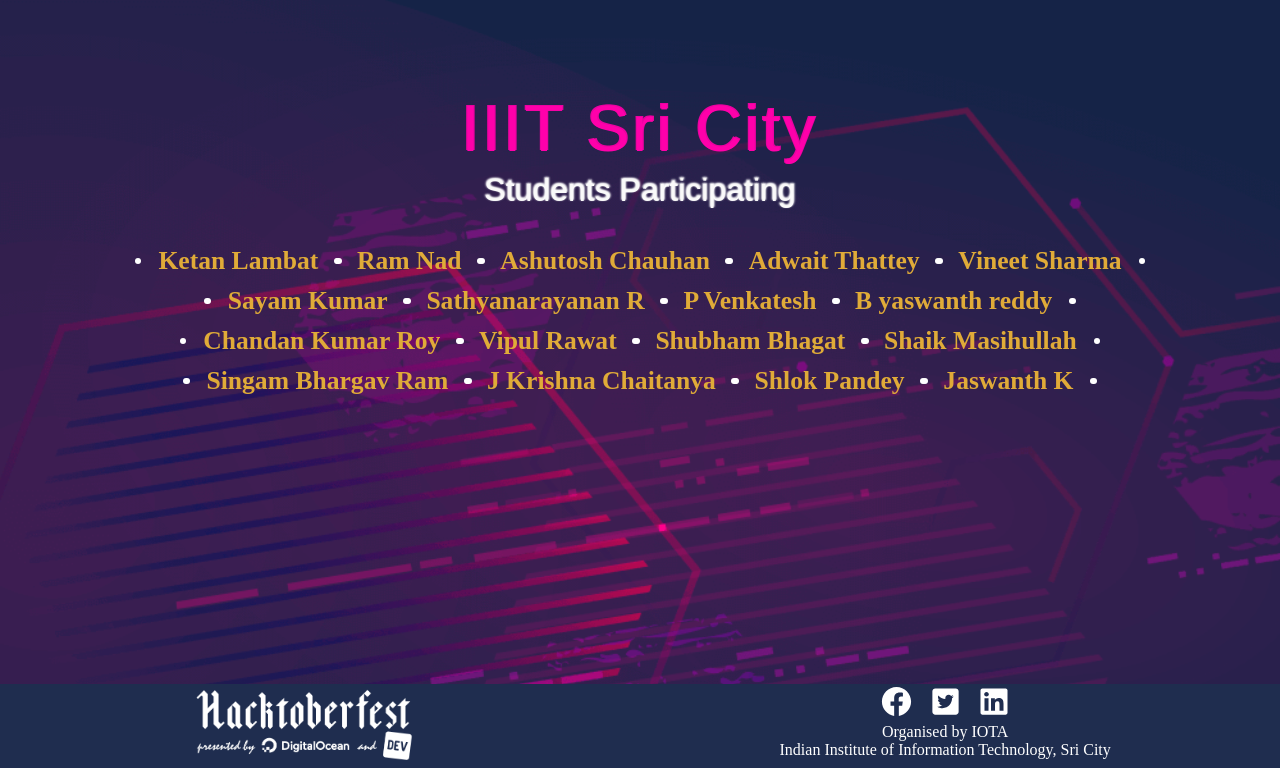
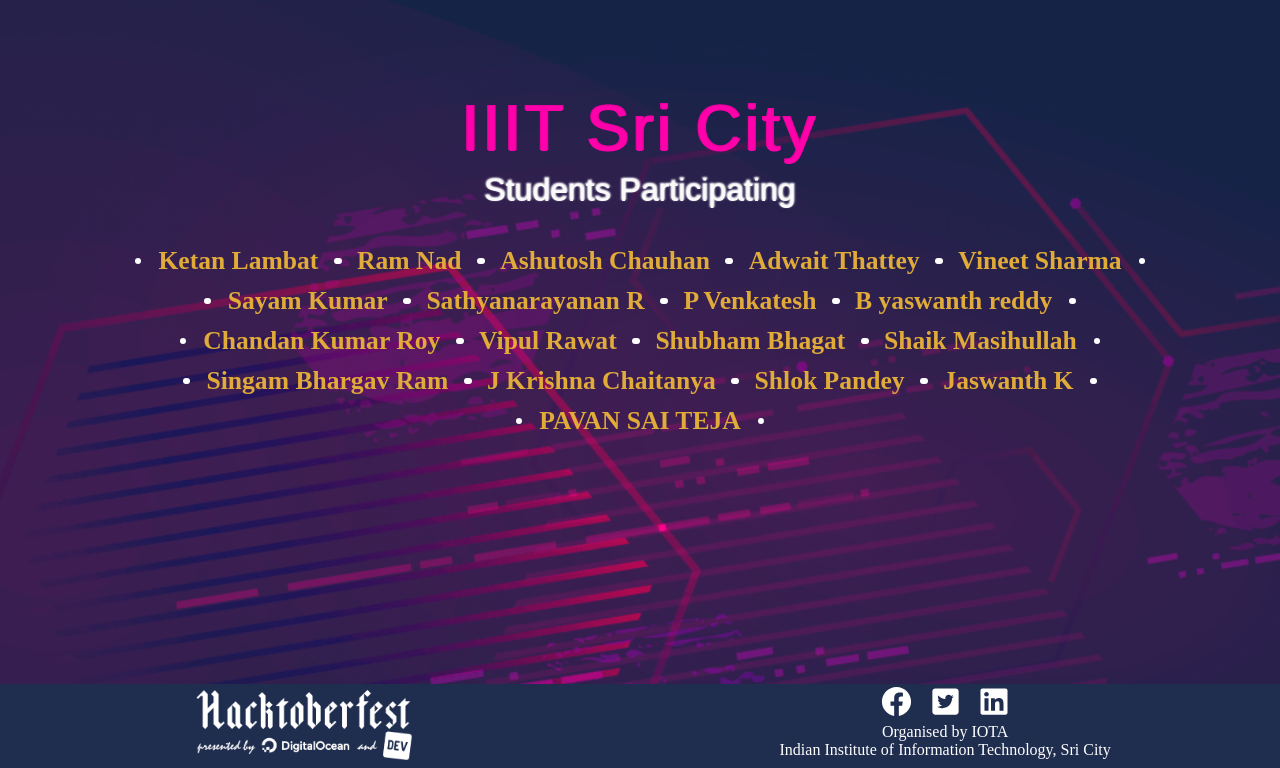
Before and after one commit to Project-Club-IIITS/hacktoberfest2019-participants, a Jekyll site: the page index.html, which Jekyll copies as it is, in a window 1280 px wide, cut to the strip 132-900 px from the top of the page. Built offline with Jekyll 4.4.1, drawn with Linux system fonts in a browser that asks for light colours; some web fonts are replaced.

Commit message:
I added my name

```diff
--- a/index.html
+++ b/index.html
@@ -63,6 +63,8 @@
                 <li><a href="https://github.com/chaitanya531">J Krishna Chaitanya</a></li>
                 <li><a href="https://github.com/b30wulffz">Shlok Pandey</a></li>
                 <li><a href="https://github.com/JazzKriss21">Jaswanth K</a></li>
+		<li><a href="https://github.com/pavan-up">PAVAN SAI TEJA</a></li>
+
 
             </ul>
         </div>
```
